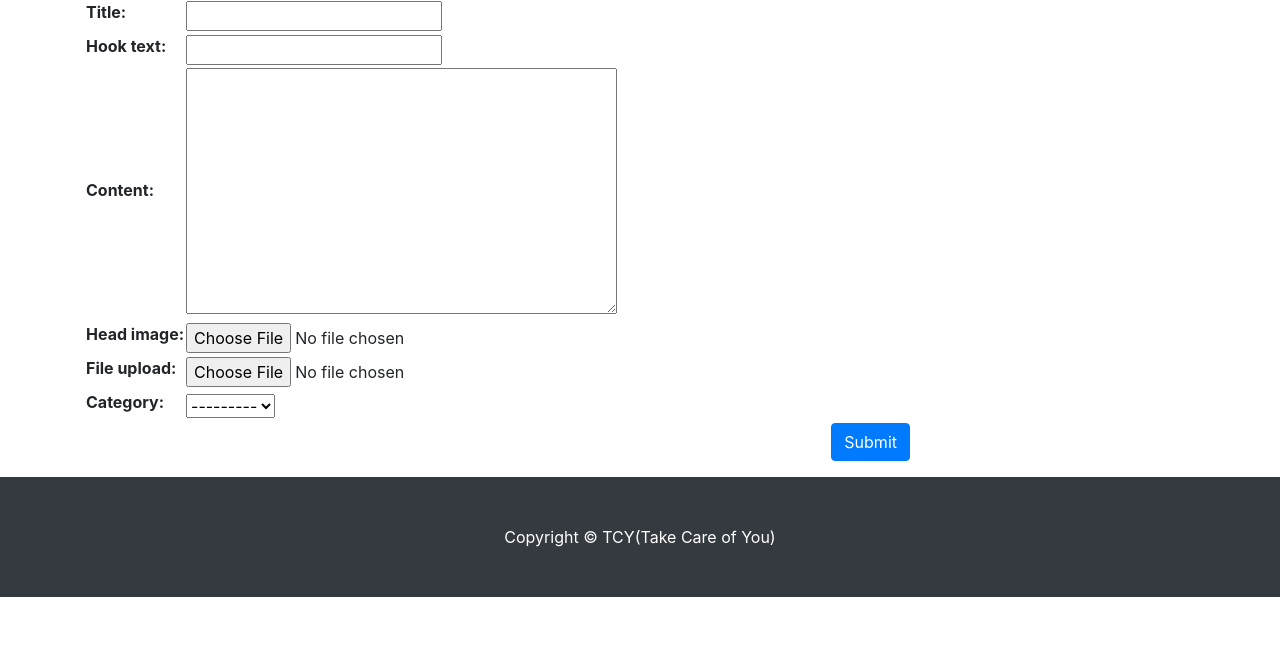
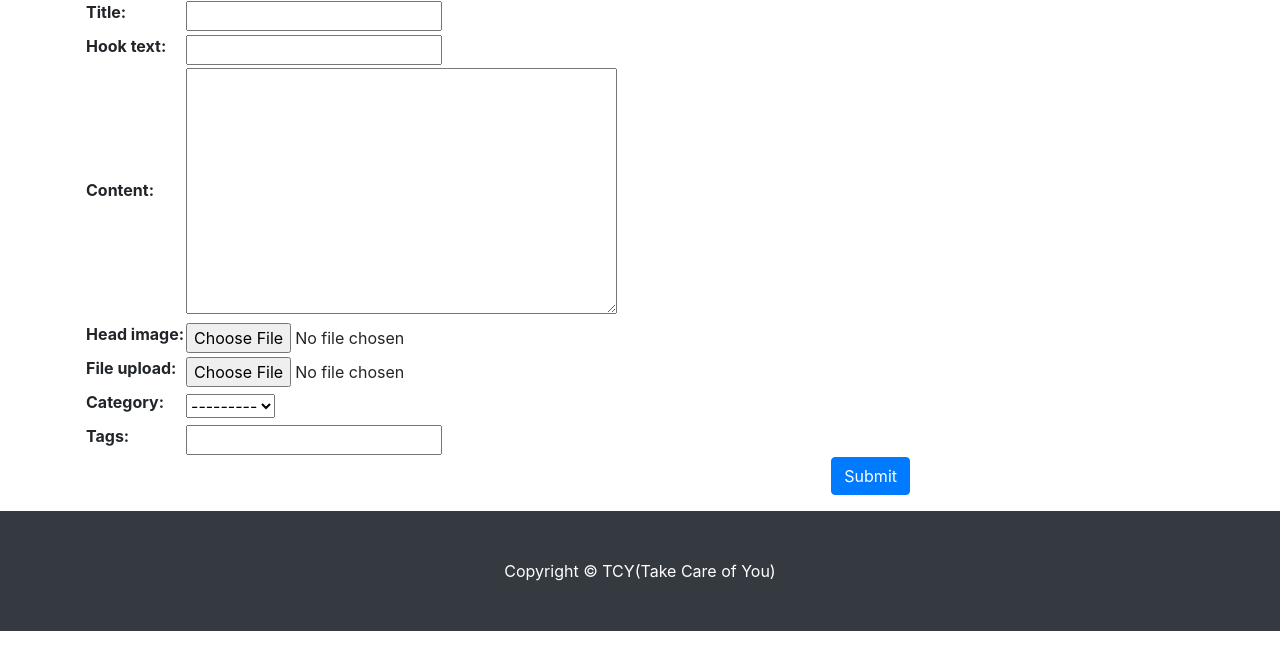
Before and after one commit to KyounghoonHan/homepage, a Django app: page /blog/create_post/ in a window 1280 px wide. Shown: the part 154-800 px from the top of the page. Run offline with Django 4.2, Linux system fonts and the light colour scheme; the visitor is signed in with stand-in values (Sample User, id 1); data that the repository does not hold is empty; some libraries are stand-ins or nearby versions.

Commit message:
Add tag feature by text box when posting

```diff
--- a/blog/templates/blog/index.html
+++ b/blog/templates/blog/index.html
@@ -12,6 +12,7 @@
     {% if category %}
     <span class="badge badge-secondary">{{ category }}</span>
     {% endif %}
+
     {% if tag %}
     <span class="badge badge-light">
         <i class="fas fa-tags"></i> {{ tag }} ({{ tag.post_set.count }})
--- a/blog/templates/blog/post_form.html
+++ b/blog/templates/blog/post_form.html
@@ -7,7 +7,13 @@
 <hr>
 <form method="post" enctype="multipart/form-data">
     {% csrf_token %}
-    <table>{{ form }}</table>
+    <table>
+        {{ form }}
+        <tr>
+            <th><label for="id_tags_str">Tags:</label></th>
+            <td><input type="text" name="tags_str" id="id_tags_str"></td>
+        </tr>
+    </table>
     <button type="submit" class="btn btn-primary float-right">Submit</button>
 </form>
 {% endblock %}
--- a/blog/views.py
+++ b/blog/views.py
@@ -1,6 +1,7 @@
 from re import template
 from unicodedata import category
 from django.shortcuts import render, redirect
+from django.utils.text import slugify
 from .models import Post, Category, Tag
 
 from django.core.exceptions import PermissionDenied
@@ -47,12 +48,28 @@ class PostCreate(LoginRequiredMixin, UserPassesTestMixin, CreateView):
         return self.request.user.is_superuser or self.request.user.is_staff
 
     def form_valid(self, form):
-        """ Using LoginRequiredMixin's form_valid to fill author automatically"""
+        """ Using LoginRequiredMixin's form_valid to fill author field automatically"""
         current_user = self.request.user
 
         if current_user.is_authenticated and (current_user.is_staff or current_user.is_superuser):
             form.instance.author = current_user
-            return super(PostCreate, self).form_valid(form)
+            response = super(PostCreate, self).form_valid(form)
+
+            tags_str = self.request.POST.get('tags_str')
+
+            if tags_str:
+                tags_str = tags_str.strip()
+                tags_str = tags_str.replace(',', ';')
+                tags_list = tags_str.split(';')
+
+                for t in tags_list:
+                    t = t.strip()
+                    tag, is_tag_created = Tag.objects.get_or_create(name=t)
+                    if is_tag_created:
+                        tag.slug = slugify(t, allow_unicode=True)
+                        tag.save()
+                    self.object.tags.add(tag)
+            return response
         else:
             return redirect('/blog/')
 
```
Also changed, not shown: blog/tests.py (+8 -1 lines). Lines whose indentation alone changed are shown as unchanged.
